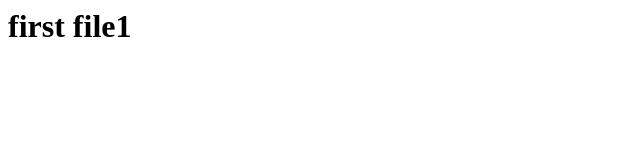
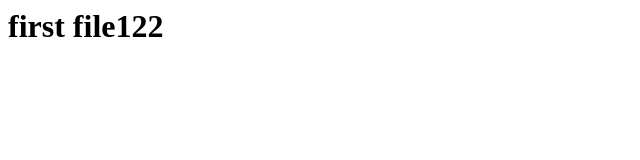
Before and after one commit to shyleshwari/test.demo, a plain HTML site: page index.html in a window 1280 px wide. Shown: the full height of the page, 0-640 px from the left. Drawn offline with Linux system fonts and the light colour scheme.

```diff
--- a/index.html
+++ b/index.html
@@ -1 +1 @@
-<h1> first file1 </h1>
+<h1> first file122 </h1>
```
